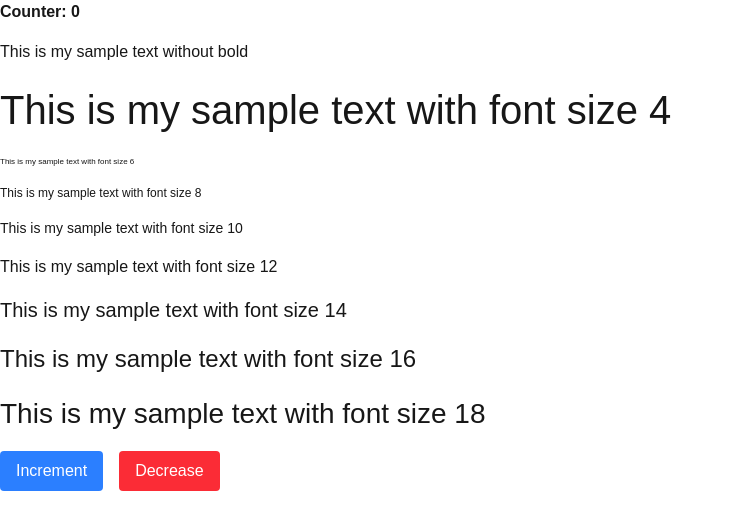
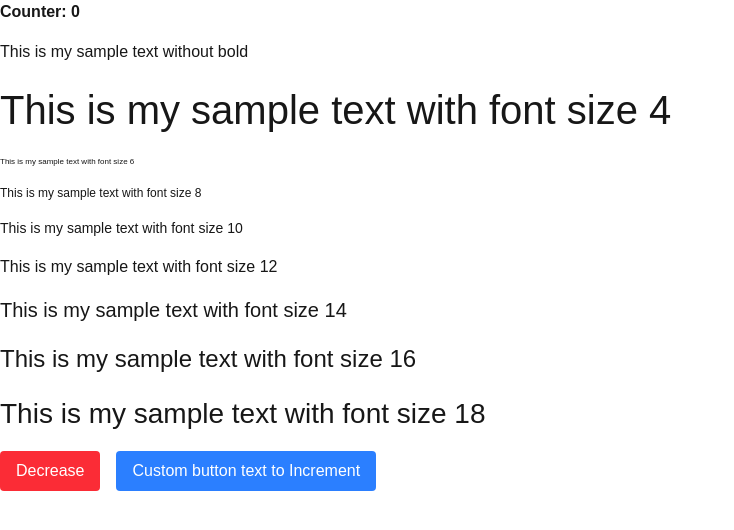
Before and after one commit to irajeshh/nextjs, a Next.js app: page /counter in a window 1280 px wide. Shown: the top 530 px of the page, without its empty margins (0-734 px from the left). Built offline with nearby package versions, Linux system fonts and the light colour scheme.

Commit message:
Counter page improved

```diff
--- a/src/app/counter/page.js
+++ b/src/app/counter/page.js
@@ -24,14 +24,13 @@ export default function Counter() {
             <W.Txt text={`This is my sample text with font size 18`} fontSize={28}></W.Txt>
             <W.Row>
                 <W.Button
-                    onClick={increment}
-                    customLabel="Increment"
-                    isIncrement={true}
+                    onClick={decrement}
+                    isIncrement={false}
                 />
                 <W.Button
-                    onClick={decrement}
-                    // customLabel="Decrement"
-                    isIncrement={false}
+                    onClick={increment}
+                    customLabel="Custom button text to Increment"
+                    isIncrement={true}
                 />
             </W.Row>
         </W.Column>
```
